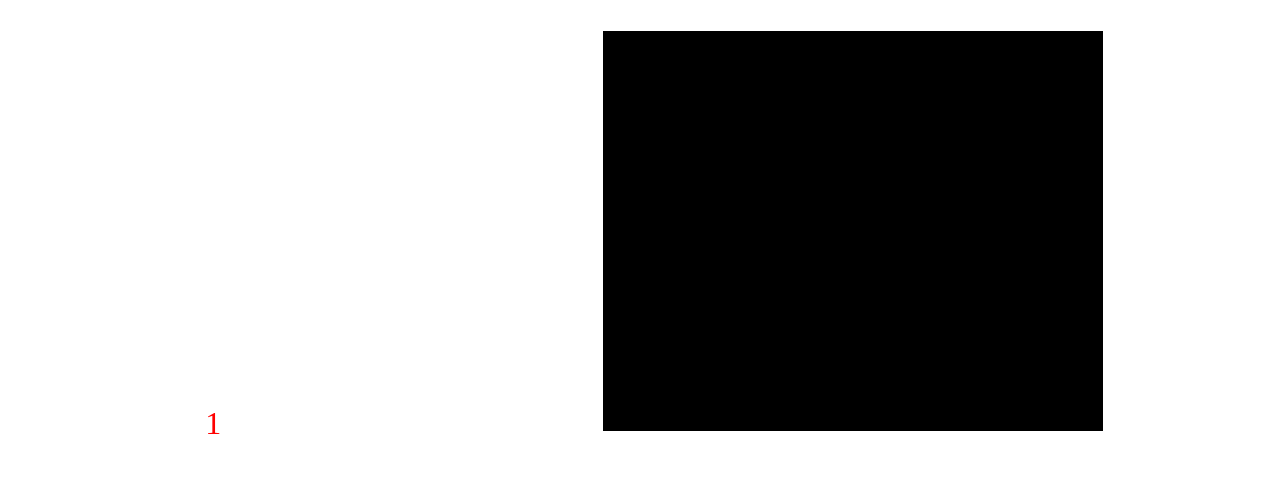
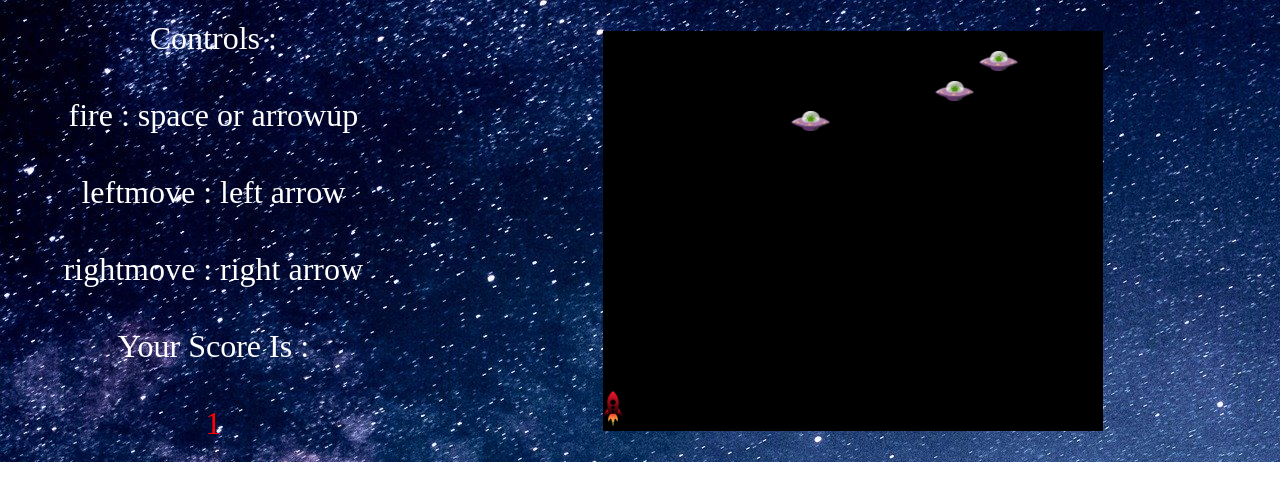
Before and after one commit to MaheshRautrao/Javascript-alien-shooter-game, a plain HTML site: page index.html in a window 1280 px wide. Drawn offline with Linux system fonts and the light colour scheme; the site is published under a folder, as on GitHub Pages, so addresses that start at the root find nothing.

Commit message:
Update style.css

```diff
--- a/style.css
+++ b/style.css
@@ -5,7 +5,7 @@
 }
 
 .main_container{
-    background: url("/space.jpg") ;
+    background: url("space.jpg") ;
     display: flex;
 
 }
@@ -46,7 +46,7 @@
 .alien{
     width: 40px;
     height: 20px;
-    background-image: url("/alien.png") ;
+    background-image: url("alien.png") ;
     background-size: contain;
     background-repeat: no-repeat;
 
@@ -57,7 +57,7 @@
 .jet{
     width: 20px;
     height: 40px;
-    background-image: url("/rocket.png") ;
+    background-image: url("rocket.png") ;
     background-size: contain;
     background-repeat: no-repeat;
     position: absolute;
@@ -67,7 +67,7 @@
 .bullet{
     width: 8px;
     height: 17px;
-    background-image: url("/bullet.png") ;
+    background-image: url("bullet.png") ;
     background-size: contain;
     background-repeat: no-repeat;
     position: absolute;
```
